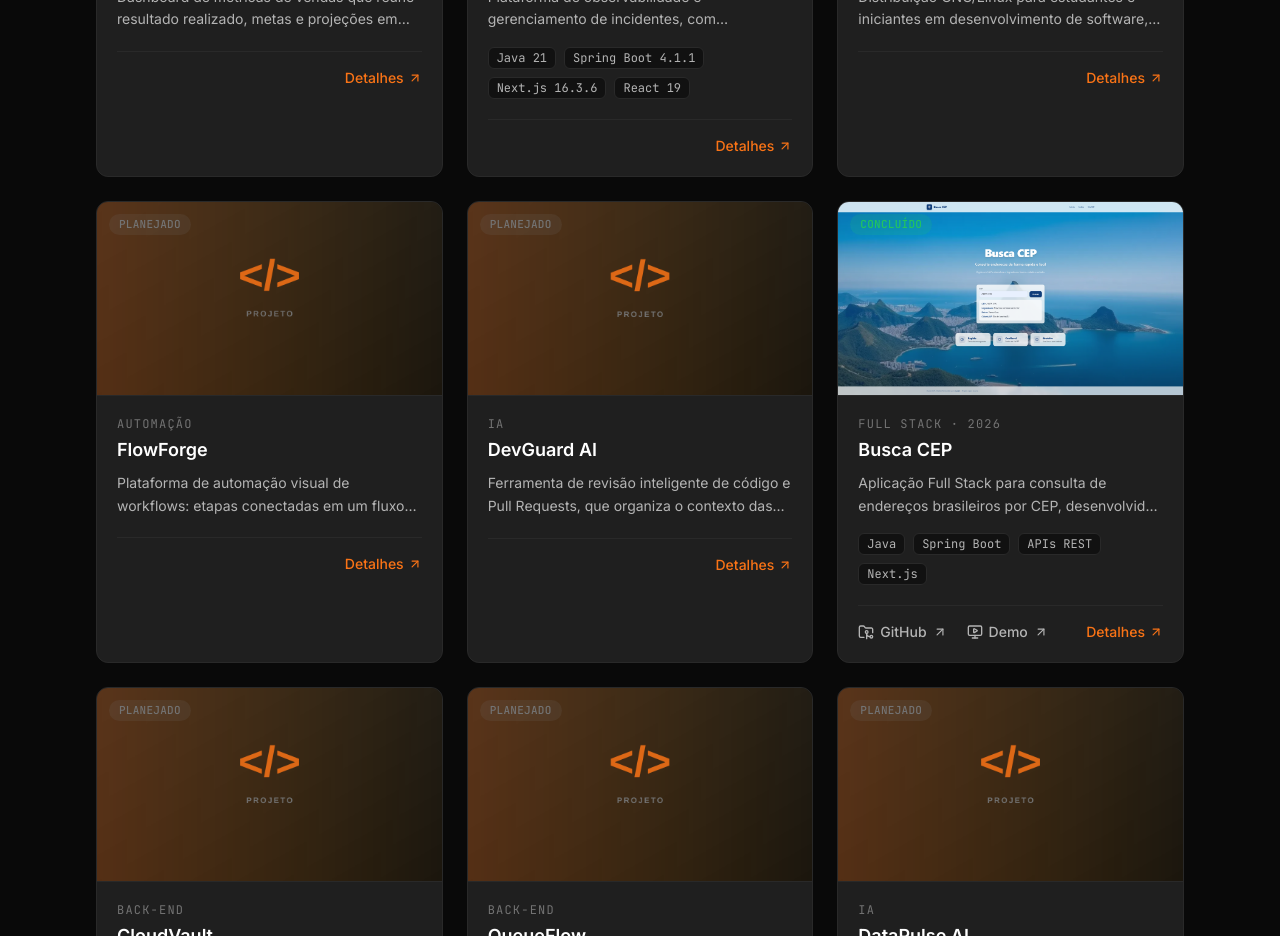
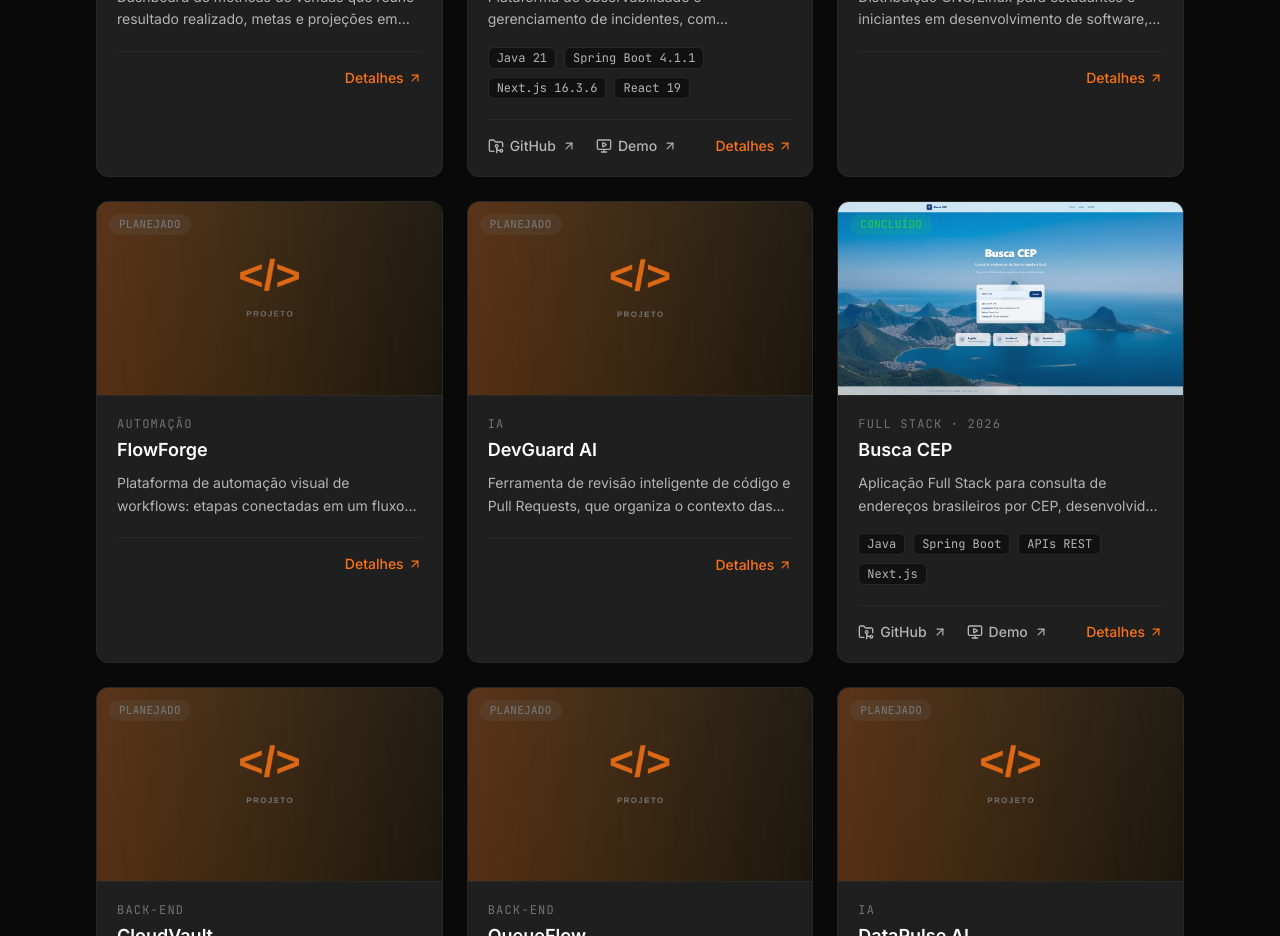
Before and after one commit to diegovieiradv/portfolio-diego-vieira, a Next.js app: page /projetos in a window 1280 px wide. Shown: the part 880-1816 px from the top of the page. Built offline with nearby package versions, Linux system fonts and the light colour scheme.

Commit message:
fix(portfolio): adiciona links GitHub e Demo do Sentinel

```diff
--- a/src/data/projects.ts
+++ b/src/data/projects.ts
@@ -107,6 +107,8 @@ export const projects: Project[] = [
       "Dashboard do Sentinel",
       "Visão principal da plataforma",
     ],
+    github: "https://github.com/diegovieiradv/project-sentinel",
+    demo: "https://project-sentinel-kohl.vercel.app",
     featured: true,
     category: "Back-end",
   },
```
